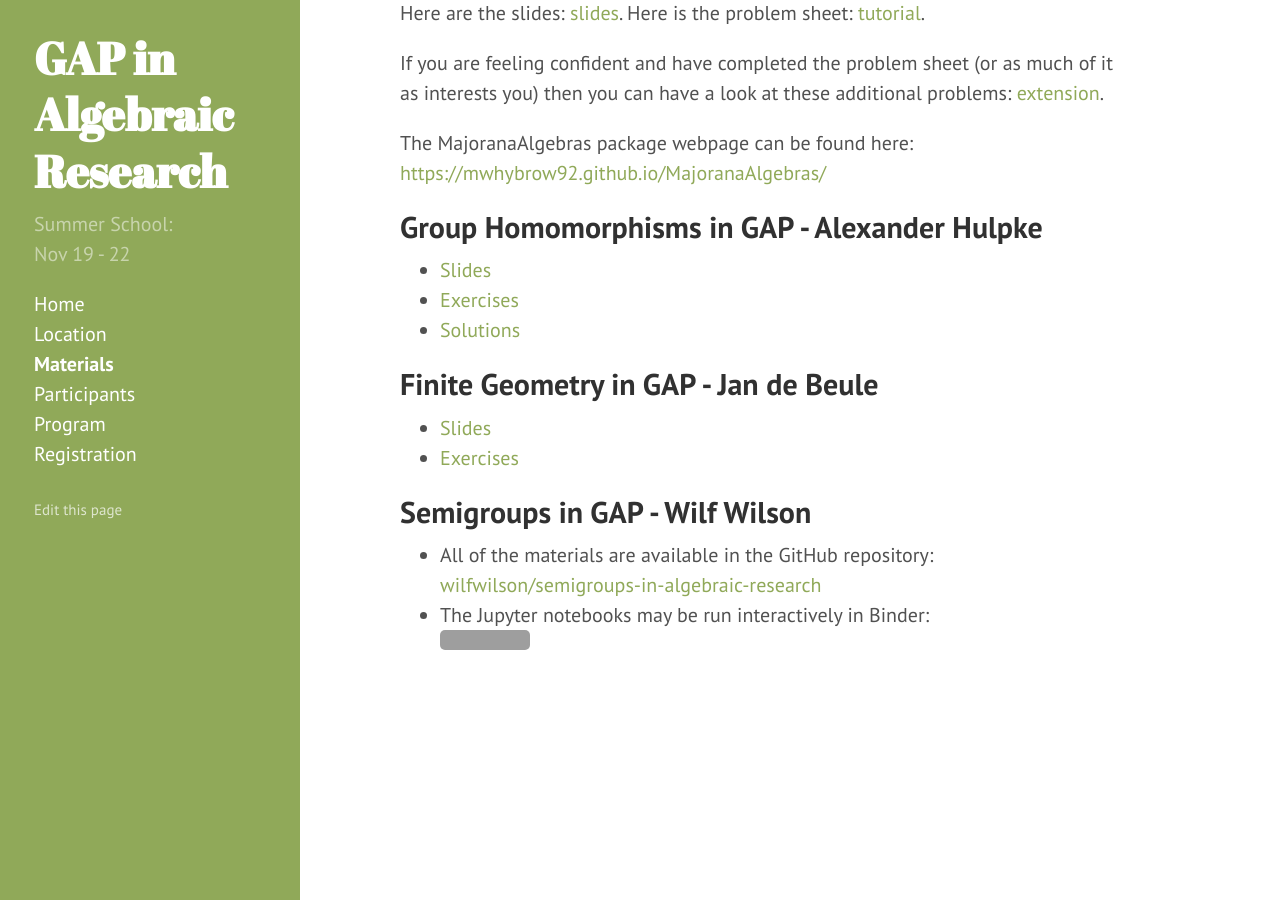
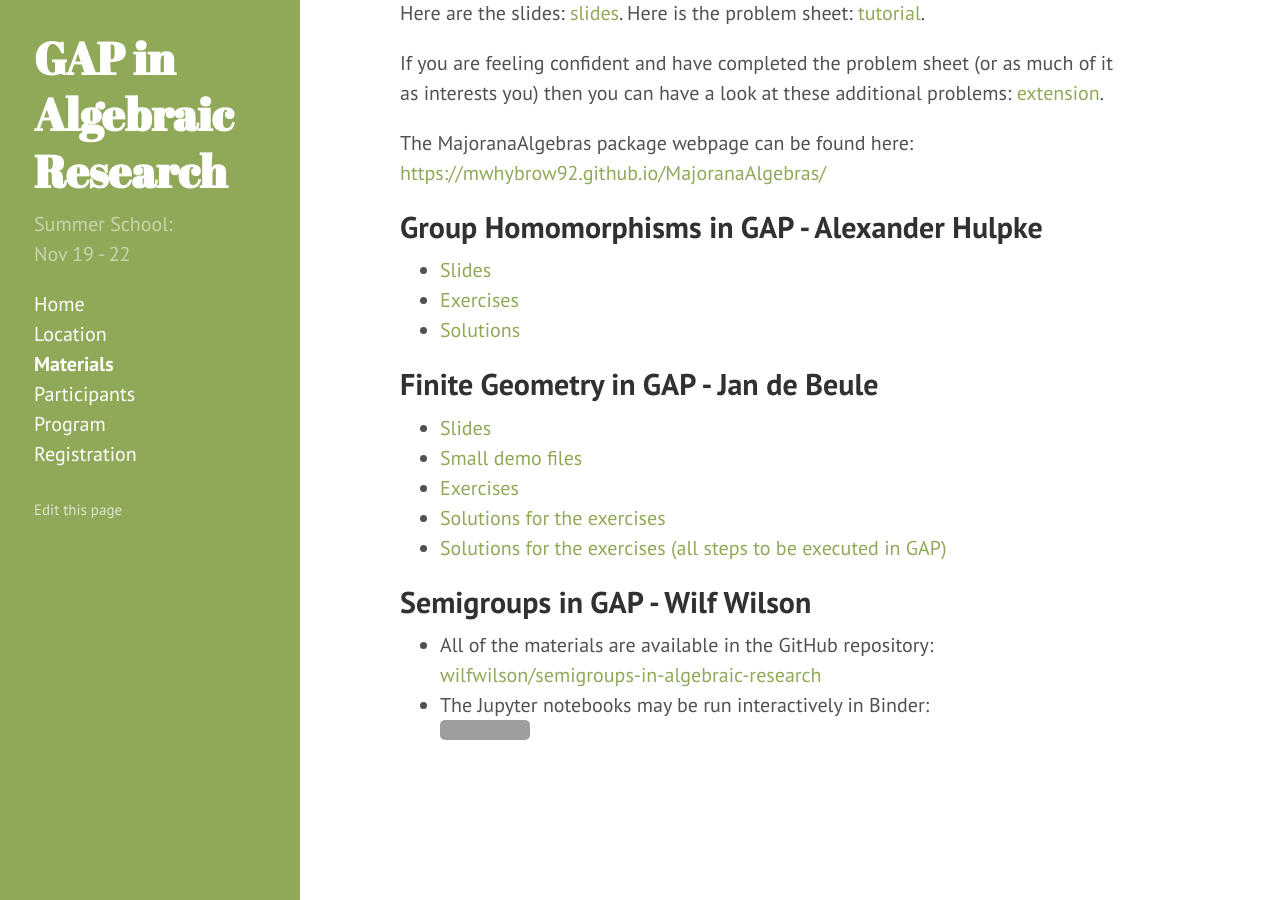
Before and after one commit to lbfm-rwth/gap-in-algebraic-research-2018, a Jekyll site: the page built from materials.md, in a window 1280 px wide and 900 px high, scrolled down 1005 px. Built offline with Jekyll 4.4.1, drawn with Linux system fonts in a browser that asks for light colours; grey boxes are pictures that could not be loaded.

Commit message:
Update materials.md
Update materials.md

Hi Sergio,

I suggest to add some links: (1) demo files (containing gap code from the lecture), (2) Solutions for the exercises (as a pdf file, including GAP output) (3) solution files (containing the solutions as gap code). Files are coming by mail.

Cheers,

Jan

```diff
--- a/materials.md
+++ b/materials.md
@@ -49,7 +49,10 @@ The MajoranaAlgebras package webpage can be found here:
 
 ## Finite Geometry in GAP - Jan de Beule
 - [Slides]({{ site.baseurl }}/materials/Finite-Geometry_slides.pdf)
+- [Small demo files]({{ site.baseurl }}/materials/Finite-Geometry_demos.zip)
 - [Exercises]({{ site.baseurl }}/materials/Finite-Geometry_exercises.pdf)
+- [Solutions for the exercises]({{ site.baseurl }}/materials/Finite-Geometry_exercises_solutions.pdf)
+- [Solutions for the exercises (all steps to be executed in GAP)]({{ site.baseurl }}/materials/Finite-Geometry_exercises_solutions.zip)
 
 ## Semigroups in GAP - Wilf Wilson
 
```
